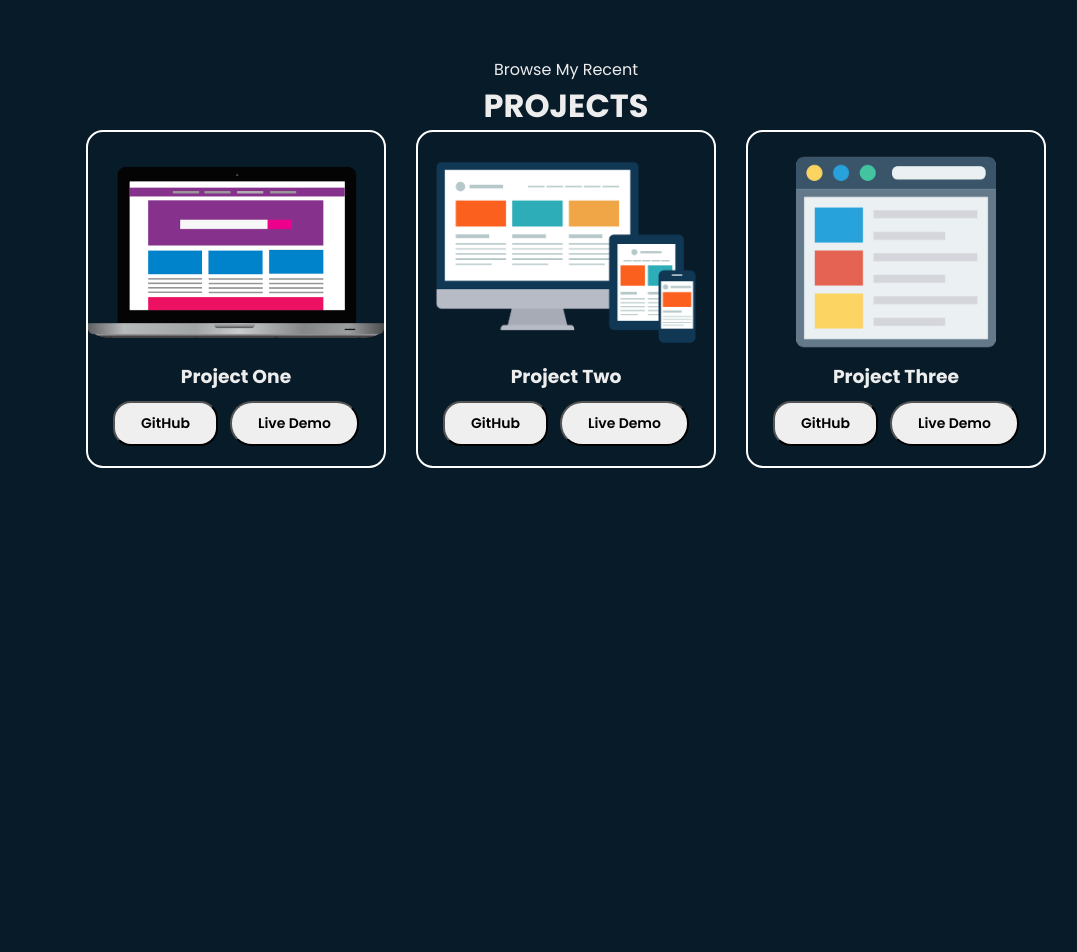
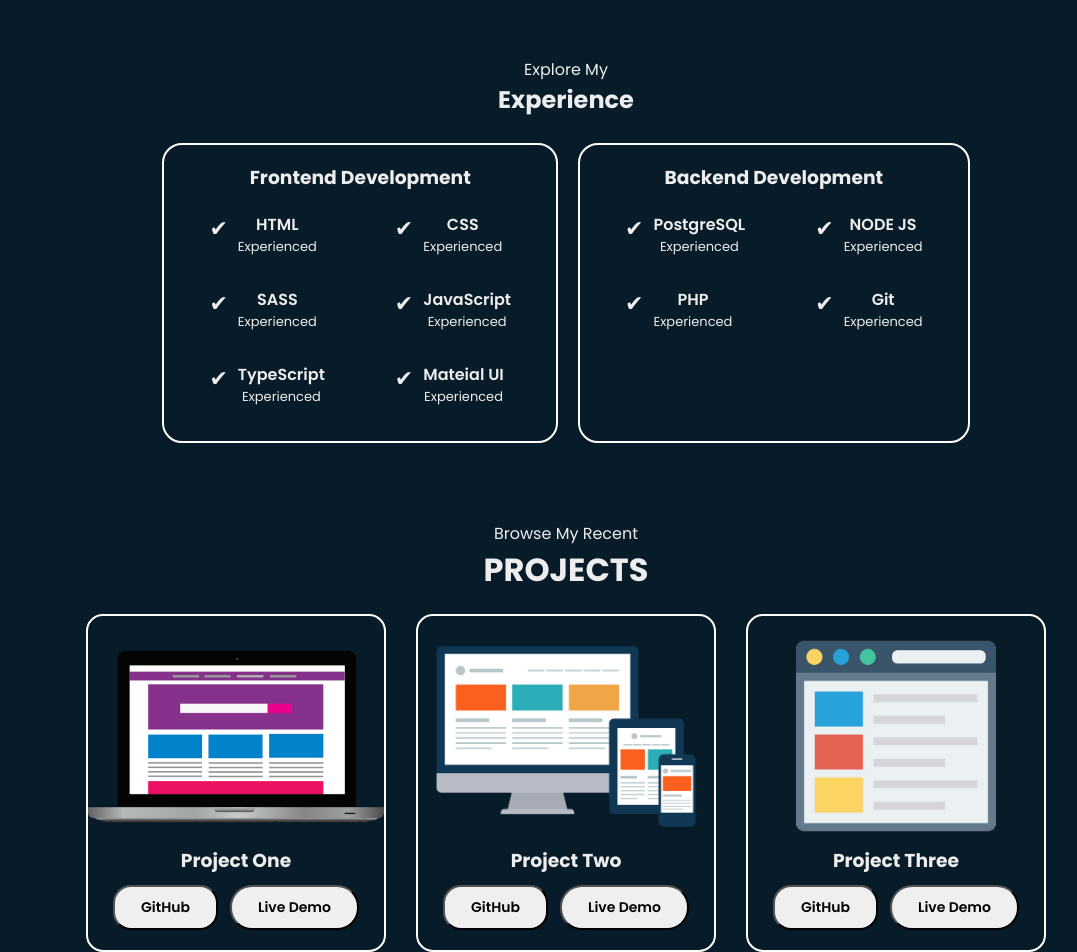
Before and after one commit to MarshalRawal/Portfolio-fProject-, a plain HTML site: page index.html in a window 1280 px wide. Shown: the part 1266-2218 px from the top of the page, without its empty margins (74-1151 px from the left). Before the commit the page ends 1734 px from the top, so only its background shows below. Drawn offline with Linux system fonts and the light colour scheme.

Commit message:
Added Experience and shifted with projects

```diff
--- a/index.html
+++ b/index.html
@@ -16,8 +16,8 @@
       <nav class="navbar">
         <a href="#" class="active">Home</a>
         <a href="#">About</a>
+        <a href="#">Experience</a>
         <a href="#">Projects</a>
-        <a href="#">Portfolio</a>
         <a href="#">Contact</a>
       </nav>
     </header>
@@ -86,6 +86,103 @@
           </div>
       </div>
     </div>
+    <section class="text-center">
+        <p>Explore My</p>
+        <h1>Experience</h1>
+        <div class="explore-experience">
+        <div class="outer-exp">
+        <h3>Frontend Development</h3>
+        <div class="inner-exp">
+        <div class="">
+        <div class="text-manage">
+        <span aria-hidden="true" style="font-size: 22px;">&#10004;</span>
+        <div class="">
+            <p class="exp-title">HTML</p>
+            <p class="p-exp">Experienced</p>
+        </div>
+        </div>
+        <div class="text-manage">
+        <span aria-hidden="true" style="font-size: 22px;">&#10004;</span>
+        <div class="">
+            <p class="exp-title">SASS</p>
+            <p class="p-exp">Experienced</p>
+        </div>
+        </div>
+        <div class="text-manage">
+        <span aria-hidden="true" style="font-size: 22px;">&#10004;</span>
+        <div class="">
+            <p class="exp-title">TypeScript</p>
+            <p class="p-exp">Experienced</p>
+        </div>
+        </div>
+        </div>
+        <div class="">
+        <div class="text-manage">
+        <span aria-hidden="true" style="font-size: 22px;">&#10004;</span>
+        <div class="">
+            <p class="exp-title">CSS</p>
+            <p class="p-exp">Experienced</p>
+        </div>
+        </div>
+
+        <div class="text-manage">
+        <span aria-hidden="true" style="font-size: 22px;">&#10004;</span>
+        <div class="">
+            <p class="exp-title">JavaScript</p>
+            <p class="p-exp">Experienced</p>
+        </div>
+        </div>
+        <div class="text-manage">
+        <span aria-hidden="true" style="font-size: 22px;">&#10004;</span>
+        <div class="">
+            <p class="exp-title">Mateial UI</p>
+            <p class="p-exp">Experienced</p>
+        </div>
+        </div>
+        </div>
+        </div>
+        </div>
+        <div class="outer-exp">
+        <h3>Backend Development</h3>
+        <div class="inner-exp">
+        <div class="">
+
+        <div class="text-manage">
+        <span aria-hidden="true" style="font-size: 22px;">&#10004;</span>
+        <div class="">
+            <p class="exp-title">PostgreSQL</p>
+            <p class="p-exp">Experienced</p>
+        </div>
+        </div>
+        <div class="text-manage">
+        <span aria-hidden="true" style="font-size: 22px;">&#10004;</span>
+        <div class="">
+            <p class="exp-title">PHP</p>
+            <p class="p-exp">Experienced</p>
+        </div>
+        </div>
+        </div>
+        <div class="">
+        <div class="text-manage">
+        <span aria-hidden="true" style="font-size: 22px;">&#10004;</span>
+        <div class="">
+            <p class="exp-title">NODE JS</p>
+            <p class="p-exp">Experienced</p>
+        </div>
+        </div>
+        <div class="text-manage">
+        <span aria-hidden="true" style="font-size: 22px;">&#10004;</span>
+        <div class="">
+            <p class="exp-title">Git</p>
+            <p class="p-exp">Experienced</p>
+        </div>
+        </div>
+        </div>
+        </div>
+        </div>
+        </div>
+    </section>
+
     <div class="text-center">
         <p>Browse My Recent</p>
         <h1>PROJECTS</h1>
--- a/style.css
+++ b/style.css
@@ -21,17 +21,19 @@ header{
     justify-content: space-between;
     align-items: center;
     z-index: 100;
-    background-color:chartreuse;
+    background: #e8f1ff;
+
 }
 .logo{
     font-size:25px;
-    color: #ededed;
+    color:black;
+;
     text-decoration: none;
     font-weight: 600;
 }
 .navbar a {
     font-size: 18px;
-    color: #ededed;
+    color: black;
     text-decoration: none;
     font-weight: 500;
     margin-left: 35px;
@@ -141,6 +143,7 @@ header{
 
 }
 .project{
+    margin-top: 20px;
     width: 300px;
     display: flex;
     flex-direction: column;
@@ -184,3 +187,36 @@ header{
 .project h3{
     margin-top: 10px;
 }
+.text-manage{
+    display: flex;
+    gap: 10px;
+    margin-bottom: 30px;
+}
+.p-exp{
+    font-size: 13px;
+}
+.exp-title{
+    font-weight: 600;
+}
+.inner-exp{
+    display: flex;
+    justify-content: center;
+    gap: 70px;
+    margin-top: 20px;
+}
+.outer-exp{
+    border: 2px solid white;
+    padding-inline:45px;
+    border-radius: 20px;
+    padding-block: 18px;
+    height: 300px;
+    margin-top: 26px;
+    margin-bottom: 78px;
+
+}
+.explore-experience{
+    display: flex;
+    justify-content: center;
+    align-items: center;
+    gap: 20px;
+}
```
